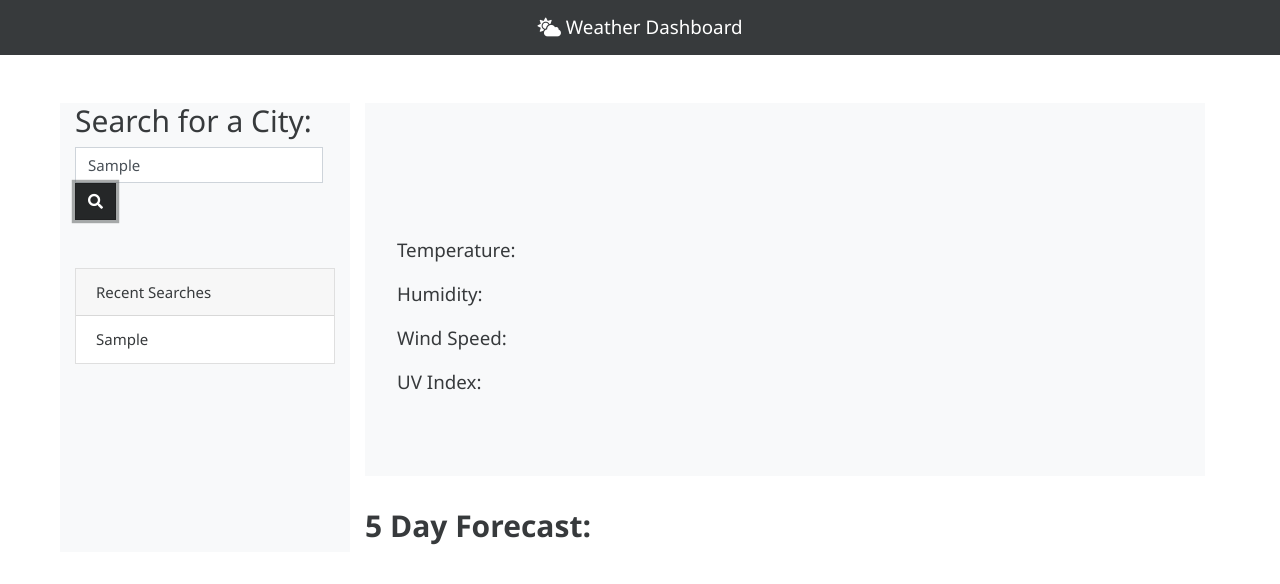
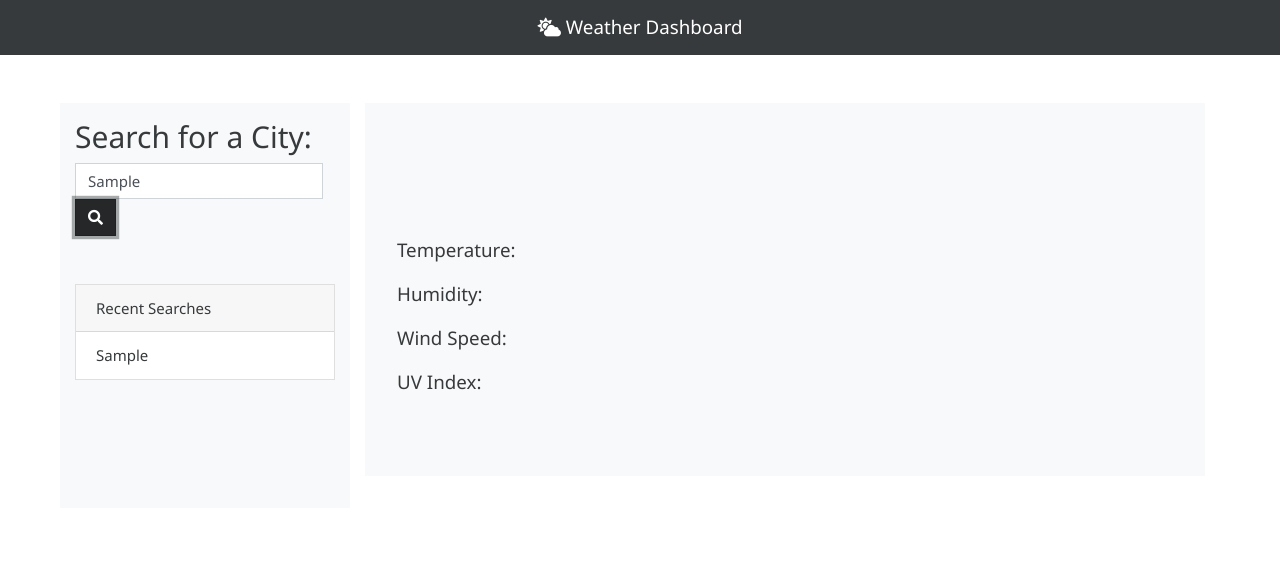
Before and after one commit to ltdebelen/HW6-Weather-Dashboard, a plain HTML site: page index.html in a window 1280 px wide. Both pictures are taken after typing "Sample" into the empty fields and a click on the button 95 px from the left and 201 px from the top of the page. Drawn offline with nearby package versions, Linux system fonts and the light colour scheme; no server answers.

Commit message:
Updating onload behavior

```diff
--- a/assets/js/app.js
+++ b/assets/js/app.js
@@ -7,9 +7,16 @@ $(document).ready(function() {
     addToRecentSearches(city);
   });
 
+  // Hide Elements OnLoad
+  $("#recent-searches").hide();
+  $("#city-info").hide();
+  $("#forecast").hide();
+
   //   FUNCTIONS
   // Get City Weather Info
   function getCityWeather(city) {
+    $("#city-info").show();
+
     let api_key = "8045ec9f12de714284aa8926a3a735d1";
     let baseURL = `https://api.openweathermap.org/data/2.5/weather?appid=${api_key}`;
 
@@ -84,6 +91,8 @@ $(document).ready(function() {
 
   // Get Five Day forecast
   function getWeekForecast(id) {
+    $("#forecast").show();
+
     let api_key = "8045ec9f12de714284aa8926a3a735d1";
     let baseURL = `https://api.openweathermap.org/data/2.5/forecast?appid=${api_key}`;
 
@@ -131,6 +140,8 @@ $(document).ready(function() {
 
   // Add new search to Recent Searches list
   function addToRecentSearches(city) {
+    $("#recent-searches").show();
+
     // Create Element
     const newCity = $("<li>");
     newCity.addClass("list-group-item");
--- a/index.html
+++ b/index.html
@@ -23,7 +23,7 @@
     <section id="showcase">
       <div class="container">
         <div class="row">
-          <aside class="col-lg-3 bg-light">
+          <aside class="col-lg-3 py-3 bg-light">
             <h2>Search for a City:</h2>
             <form class="form-inline my-2 my-lg-0">
               <input
```
